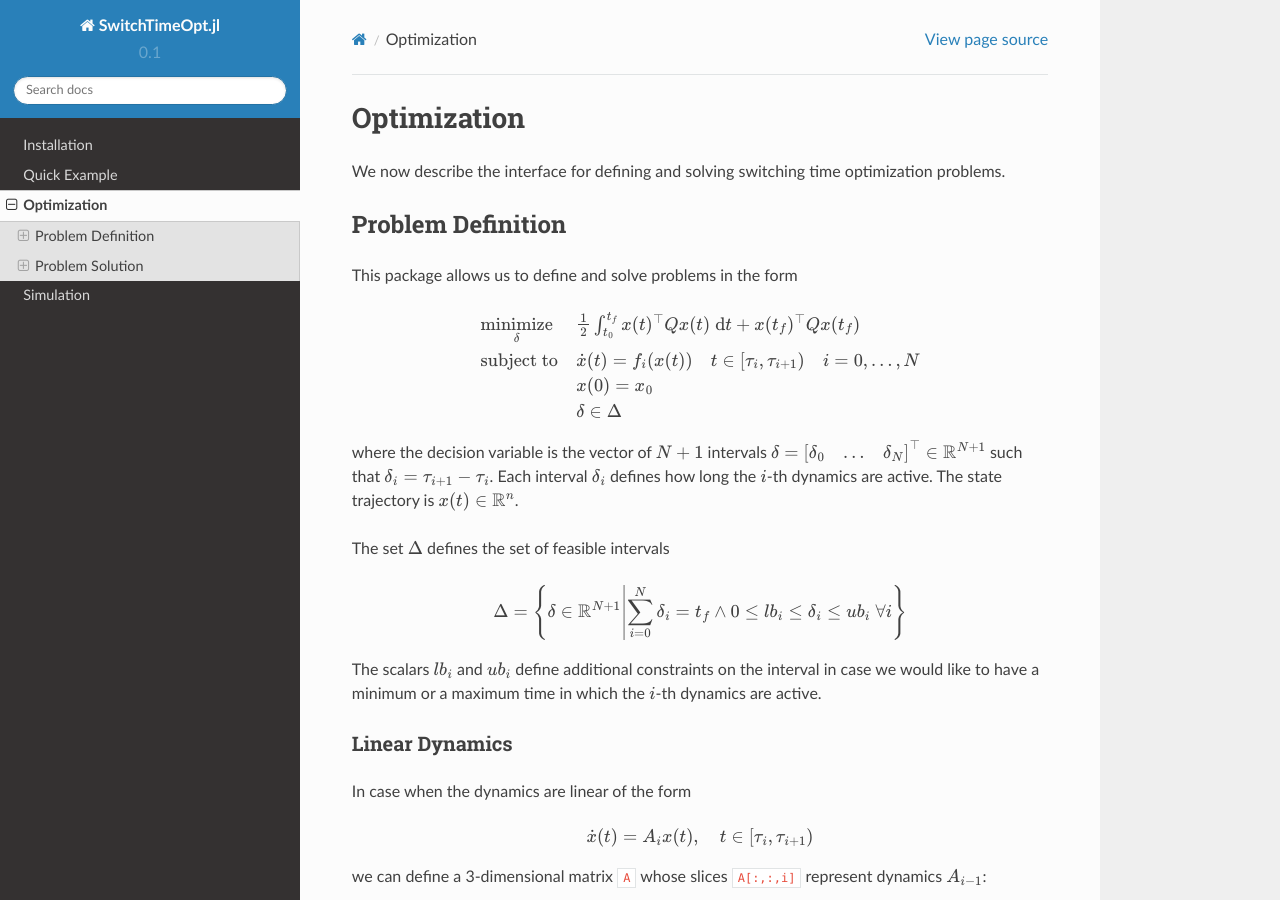
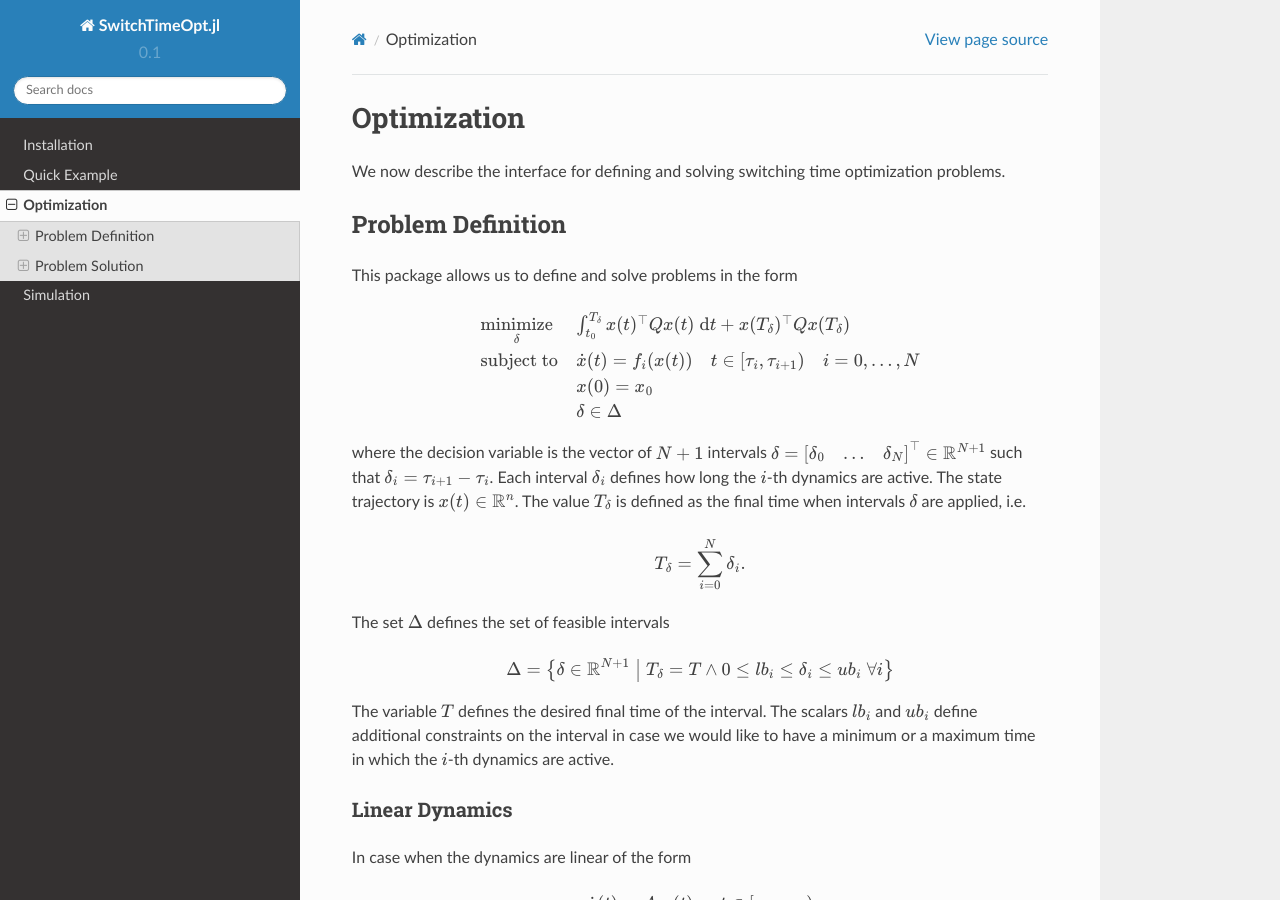
Before and after one commit to oxfordcontrol/SwitchTimeOpt.jl, a Sphinx documentation site: the page built from docs/optimization.rst, in a window 1280 px wide and 900 px high. Built offline with Sphinx 7.4.7 and the Read the Docs theme 2.0.0, drawn with Linux system fonts in a browser that asks for light colours; some of the changed text lies outside the part shown.

Commit message:
Updated documentation to have T_delta

```diff
--- a/docs/optimization.rst
+++ b/docs/optimization.rst
@@ -9,21 +9,26 @@ This package allows us to define and solve problems in the form
 
 .. math::
   \begin{array}{ll}
-    \underset{\delta}{\mbox{minimize}} & \frac{1}{2}\int_{t_0}^{t_f} x(t)^\top Q x(t)\; \mathrm{d}t + x(t_f)^\top Q x(t_f)\\
+    \underset{\delta}{\mbox{minimize}} & \int_{t_0}^{T_\delta} x(t)^\top Q x(t)\; \mathrm{d}t + x(T_\delta)^\top Q x(T_\delta)\\
     \mbox{subject to} & \dot{x}(t) = f_i(x(t)) \quad t\in[\tau_i,\tau_{i+1}) \quad i = 0,\dots,N\\
     & x(0) = x_0\\
     & \delta \in \Delta
   \end{array}
 
 
-where the decision variable is the vector of :math:`N+1` intervals :math:`\delta = \begin{bmatrix}\delta_0 & \dots & \delta_{N}\end{bmatrix}^\top\in \mathbb{R}^{N+1}` such that :math:`\delta_i = \tau_{i+1} - \tau_i`. Each interval :math:`\delta_i` defines how long the :math:`i`-th dynamics are active. The state trajectory is :math:`x(t) \in \mathbb{R}^{n}`.
+where the decision variable is the vector of :math:`N+1` intervals :math:`\delta = \begin{bmatrix}\delta_0 & \dots & \delta_{N}\end{bmatrix}^\top\in \mathbb{R}^{N+1}` such that :math:`\delta_i = \tau_{i+1} - \tau_i`. Each interval :math:`\delta_i` defines how long the :math:`i`-th dynamics are active. The state trajectory is :math:`x(t) \in \mathbb{R}^{n}`. The value :math:`T_\delta` is defined as the final time when intervals :math:`\delta` are applied, i.e.
+
+.. math::
+
+  T_\delta = \sum_{i=0}^{N}\delta_i.
+
 
 The set :math:`\Delta` defines the set of feasible intervals
 
 .. math::
-  \Delta = \left\{\delta \in \mathbb{R}^{N+1} \middle| \sum_{i=0}^N \delta_i = t_f \wedge 0\leq lb_i \leq \delta_i \leq ub_i\; \forall i\right\}
+  \Delta = \left\{\delta \in \mathbb{R}^{N+1} \;\middle|\; T_\delta = T \wedge 0\leq lb_i \leq \delta_i \leq ub_i\; \forall i\right\}
 
-The scalars :math:`lb_i` and :math:`ub_i` define additional constraints on the interval in case we would like to have a minimum or a maximum time in which the :math:`i`-th dynamics are active.
+The variable :math:`T` defines the desired final time of the interval. The scalars :math:`lb_i` and :math:`ub_i` define additional constraints on the interval in case we would like to have a minimum or a maximum time in which the :math:`i`-th dynamics are active.
 
 
 Linear Dynamics
@@ -104,7 +109,7 @@ Note that the function :code:`jac_nldyn` returns a matrix having in each row the
 
 
 .. note::
-  The nonliner switched system optimization operates by introducing additional linearization points at a fixed equally spaced linearization grid. To set the number of linearization points to :math:`100` for example, it is just necessary to add an extra argument to the previous function call as follows:
+  The nonliner switched system optimization operates by introducing additional linearization points at an equally spaced linearization grid. To set the number of linearization points to :math:`100` for example, it is just necessary to add an extra argument to the previous function call as follows:
   ::
 
     p = stoproblem(x0, nldyn, jac_nldyn, U, ngrid = 100)
@@ -175,3 +180,21 @@ We can get the execution time (including the time for the function calls) and th
 
   stat = getstat(p)
   soltime = getsoltime(p)
+
+
+Optimizing in a Loop
+---------------------
+The toolbox is suited for receeding horizon implementations. To run the optimization in a loop it is just necessary to update the value of the current state :code:`x0` and to update the warm starting point :code:`tau0ws` which is usually chosen as the optimal solution at the previous optimizaton.
+
+To set the initial state at :code:`x0` it is just necessary to return
+
+::
+
+  setx0!(m, x0)
+
+
+We can set the warm starting point at :code:`tau0ws` with
+
+::
+
+  setwarmstart!(m, tau0ws)
--- a/docs/quick_example.rst
+++ b/docs/quick_example.rst
@@ -2,12 +2,12 @@
 Quick Example
 ================================
 
-Consider the Switching time Optimization Problem in the form
+Consider the switching time optimization problem in the form
 
 
 .. math::
   \begin{array}{ll}
-    \mbox{minimize} & \frac{1}{2}\int_{t_0}^{t_f} \|x(t)\|_2^2\; \mathrm{d}t \\
+    \underset{\tau}{\mbox{minimize}} & \int_{t_0}^{t_f} \|x(t)\|_2^2\; \mathrm{d}t \\
     \mbox{subject to} & \dot{x}(t) = \begin{cases}
     A_0 x(t) & t< \tau\\
     A_1 x(t) & t\geq \tau
```
